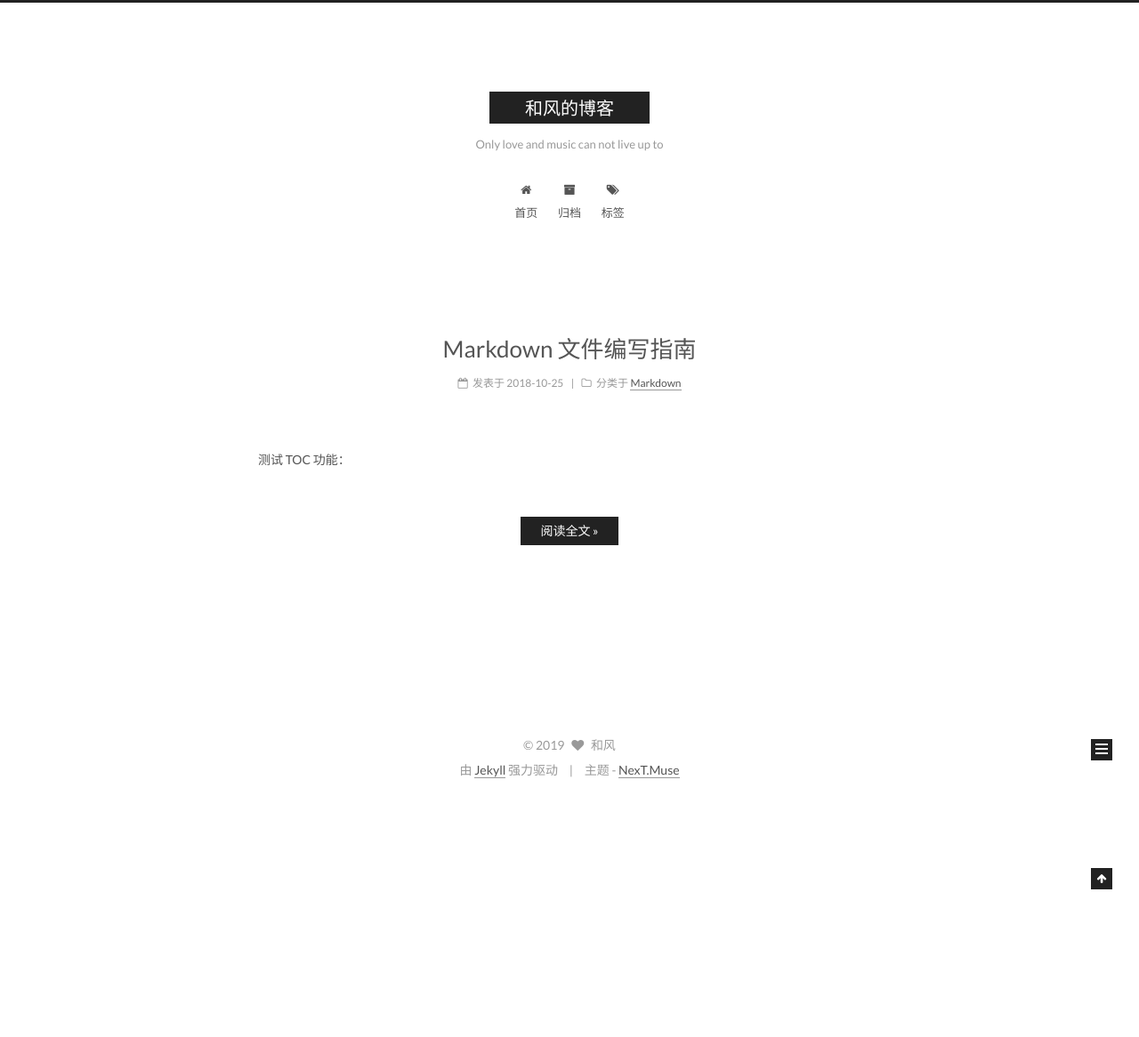
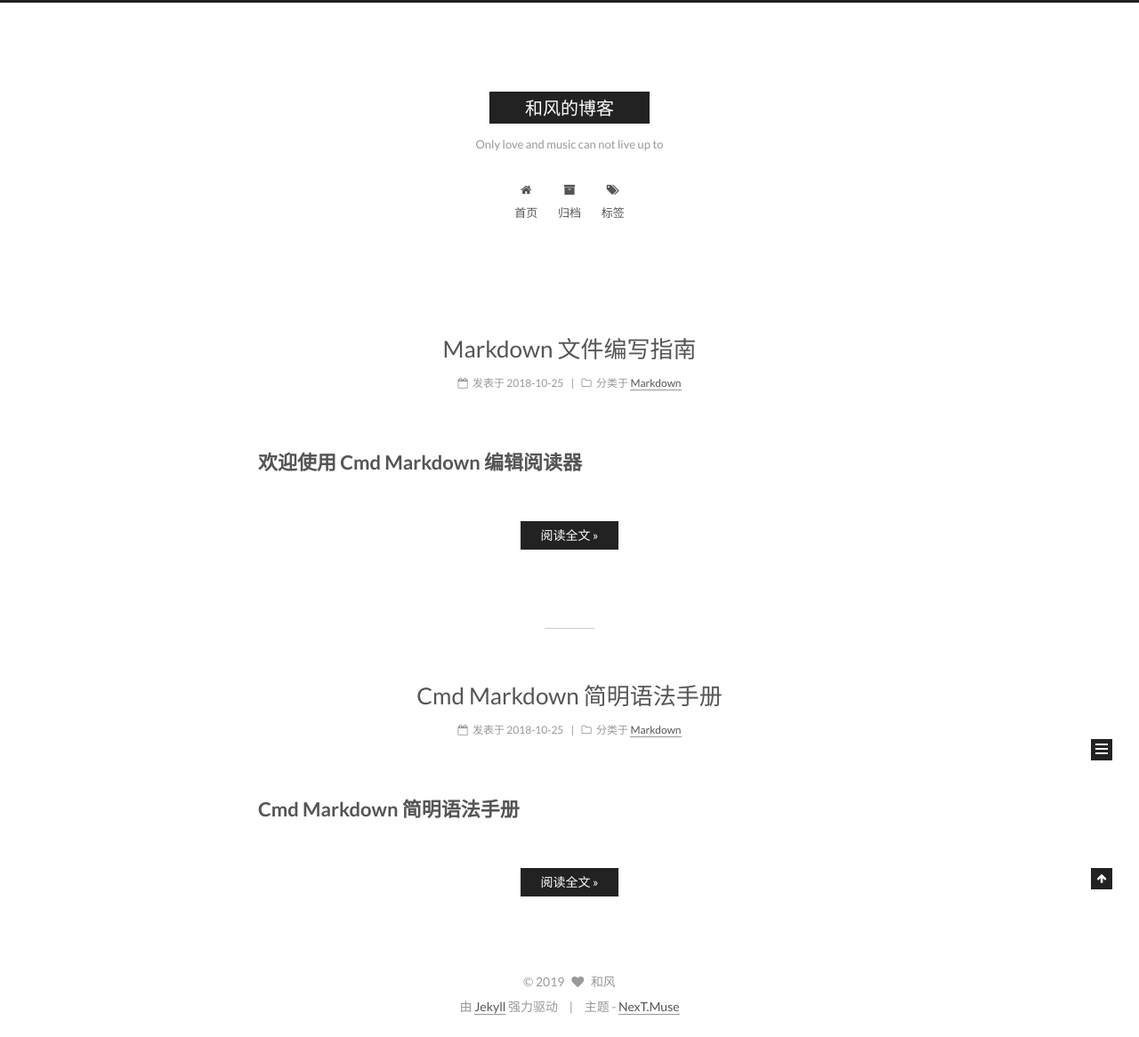
Before and after one commit to hsc2019/hsc.github.io, a Jekyll site: the page built from index.html, in a window 1280 px wide. Shown: the whole page at 89% size. Built offline with Jekyll 4.4.1, drawn with Linux system fonts in a browser that asks for light colours; the list of posts is cut into pages by our own code; comment, search, counter and statistics services are not loaded; before the commit the page ends 900 px from its top, so only the background shows below that; part of the change alters nothing that is shown.

Commit message:
add markdown post as template

````diff
--- a/_config.yml
+++ b/_config.yml
@@ -364,7 +364,7 @@ highlight_theme: normal
 mathjax:
   enable: false
   per_page: false
-  cdn: //cdn.bootcss.com/mathjax/2.7.1/latest.js?config=TeX-AMS-MML_HTMLorMML
+  cdn: //cdn.mathjax.org/mathjax/latest/MathJax.js?config=TeX-AMS-MML_HTMLorMML
 
 # Han Support docs: https://hanzi.pro/
 han: false
--- /dev/null
+++ b/_posts/2018-10-25-markdown-guide.md
@@ -0,0 +1,394 @@
+---
+title: Cmd Markdown 简明语法手册
+date: 2018-10-25 10:14:39
+categories:
+- Markdown
+tags:
+- markdown
+- blog
+---
+
+# Cmd Markdown 简明语法手册
+
+标签： Cmd-Markdown
+
+---
+
+### 1. 斜体和粗体
+
+使用 * 和 ** 表示斜体和粗体。
+
+示例：
+
+这是 *斜体*，这是 **粗体**。
+
+### 2. 分级标题
+
+使用 === 表示一级标题，使用 --- 表示二级标题。
+
+示例：
+
+```
+这是一个一级标题
+============================
+
+这是一个二级标题
+--------------------------------------------------
+
+### 这是一个三级标题
+```
+
+你也可以选择在行首加井号表示不同级别的标题 (H1-H6)，例如：# H1, ## H2, ### H3，#### H4。
+
+### 3. 外链接
+
+使用 \[描述](链接地址) 为文字增加外链接。
+
+示例：
+
+这是去往 [本人博客](http://ghosertblog.github.com) 的链接。
+
+### 4. 无序列表
+
+使用 *，+，- 表示无序列表。
+
+示例：
+
+- 无序列表项 一
+- 无序列表项 二
+- 无序列表项 三
+
+### 5. 有序列表
+
+使用数字和点表示有序列表。
+
+示例：
+
+1. 有序列表项 一
+2. 有序列表项 二
+3. 有序列表项 三
+
+### 6. 文字引用
+
+使用 > 表示文字引用。
+
+示例：
+
+> 野火烧不尽，春风吹又生。
+
+### 7. 行内代码块
+
+使用 \`代码` 表示行内代码块。
+
+示例：
+
+让我们聊聊 `html`。
+
+### 8.  代码块
+
+使用 四个缩进空格 表示代码块。
+
+示例：
+
+    这是一个代码块，此行左侧有四个不可见的空格。
+
+### 9.  插入图像
+
+使用 \!\[描述](图片链接地址) 插入图像。
+
+示例：
+
+![我的头像](https://www.zybuluo.com/static/img/my_head.jpg)
+
+# Cmd Markdown 高阶语法手册
+
+### 1. 内容目录
+
+在段落中填写 `[TOC]` 以显示全文内容的目录结构。
+
+[TOC]
+
+### 2. 标签分类
+
+在编辑区任意行的列首位置输入以下代码给文稿标签：
+
+标签： 数学 英语 Markdown
+
+或者
+
+Tags： 数学 英语 Markdown
+
+### 3. 删除线
+
+使用 ~~ 表示删除线。
+
+~~这是一段错误的文本。~~
+
+### 4. 注脚
+
+使用 [^keyword] 表示注脚。
+
+这是一个注脚[^footnote]的样例。
+
+这是第二个注脚[^footnote2]的样例。
+
+### 5. LaTeX 公式
+
+$ 表示行内公式：
+
+质能守恒方程可以用一个很简洁的方程式 $E=mc^2$ 来表达。
+
+$$ 表示整行公式：
+
+$$\sum_{i=1}^n a_i=0$$
+
+$$f(x_1,x_x,\ldots,x_n) = x_1^2 + x_2^2 + \cdots + x_n^2 $$
+
+$$\sum^{j-1}_{k=0}{\widehat{\gamma}_{kj} z_k}$$
+
+$$
+    \begin{matrix}
+    1 & x & x^2 \\
+    1 & y & y^2 \\
+    1 & z & z^2 \\
+    \end{matrix}
+$$
+
+访问 [MathJax](http://meta.math.stackexchange.com/questions/5020/mathjax-basic-tutorial-and-quick-reference) 参考更多使用方法。
+
+### 6. 加强的代码块
+
+支持四十一种编程语言的语法高亮的显示，行号显示。
+
+非代码示例：
+
+```
+$ sudo apt-get install vim-gnome
+```
+
+Python 示例：
+
+```python
+@requires_authorization
+def somefunc(param1='', param2=0):
+    '''A docstring'''
+    if param1 > param2: # interesting
+        print 'Greater'
+    return (param2 - param1 + 1) or None
+
+class SomeClass:
+    pass
+
+>>> message = '''interpreter
+... prompt'''
+```
+
+JavaScript 示例：
+
+``` javascript
+/**
+* nth element in the fibonacci series.
+* @param n >= 0
+* @return the nth element, >= 0.
+*/
+function fib(n) {
+  var a = 1, b = 1;
+  var tmp;
+  while (--n >= 0) {
+    tmp = a;
+    a += b;
+    b = tmp;
+  }
+  return a;
+}
+
+document.write(fib(10));
+```
+
+### 7. 流程图
+
+#### 示例
+
+```flow
+st=>start: Start:>https://www.zybuluo.com
+io=>inputoutput: verification
+op=>operation: Your Operation
+cond=>condition: Yes or No?
+sub=>subroutine: Your Subroutine
+e=>end
+
+st->io->op->cond
+cond(yes)->e
+cond(no)->sub->io
+```
+
+#### 更多语法参考：[流程图语法参考](http://adrai.github.io/flowchart.js/)
+
+### 8. 序列图
+
+#### 示例 1
+
+```seq
+Alice->Bob: Hello Bob, how are you?
+Note right of Bob: Bob thinks
+Bob-->Alice: I am good thanks!
+```
+
+#### 示例 2
+
+```seq
+Title: Here is a title
+A->B: Normal line
+B-->C: Dashed line
+C->>D: Open arrow
+D-->>A: Dashed open arrow
+```
+
+#### 更多语法参考：[序列图语法参考](http://bramp.github.io/js-sequence-diagrams/)
+
+### 9. 甘特图
+
+甘特图内在思想简单。基本是一条线条图，横轴表示时间，纵轴表示活动（项目），线条表示在整个期间上计划和实际的活动完成情况。它直观地表明任务计划在什么时候进行，及实际进展与计划要求的对比。
+
+```gantt
+    title 项目开发流程
+    section 项目确定
+        需求分析       :a1, 2016-06-22, 3d
+        可行性报告     :after a1, 5d
+        概念验证       : 5d
+    section 项目实施
+        概要设计      :2016-07-05  , 5d
+        详细设计      :2016-07-08, 10d
+        编码          :2016-07-15, 10d
+        测试          :2016-07-22, 5d
+    section 发布验收
+        发布: 2d
+        验收: 3d
+```
+
+#### 更多语法参考：[甘特图语法参考](https://knsv.github.io/mermaid/#gant-diagrams)
+
+### 10. Mermaid 流程图
+
+```graphLR
+    A[Hard edge] -->|Link text| B(Round edge)
+    B --> C{Decision}
+    C -->|One| D[Result one]
+    C -->|Two| E[Result two]
+```
+
+#### 更多语法参考：[Mermaid 流程图语法参考](https://knsv.github.io/mermaid/#flowcharts-basic-syntax)
+
+### 11. Mermaid 序列图
+
+```sequence
+    Alice->John: Hello John, how are you?
+    loop every minute
+        John-->Alice: Great!
+    end
+```
+
+#### 更多语法参考：[Mermaid 序列图语法参考](https://knsv.github.io/mermaid/#sequence-diagrams)
+
+### 12. 表格支持
+
+| 项目        | 价格   |  数量  |
+| --------   | -----:  | :----:  |
+| 计算机     | \$1600 |   5     |
+| 手机        |   \$12   |   12   |
+| 管线        |    \$1    |  234  |
+
+
+### 13. 定义型列表
+
+名词 1
+:   定义 1（左侧有一个可见的冒号和四个不可见的空格）
+
+代码块 2
+:   这是代码块的定义（左侧有一个可见的冒号和四个不可见的空格）
+
+        代码块（左侧有八个不可见的空格）
+
+### 14. Html 标签
+
+本站支持在 Markdown 语法中嵌套 Html 标签，譬如，你可以用 Html 写一个纵跨两行的表格：
+
+    <table>
+        <tr>
+            <th rowspan="2">值班人员</th>
+            <th>星期一</th>
+            <th>星期二</th>
+            <th>星期三</th>
+        </tr>
+        <tr>
+            <td>李强</td>
+            <td>张明</td>
+            <td>王平</td>
+        </tr>
+    </table>
+
+
+<table>
+    <tr>
+        <th rowspan="2">值班人员</th>
+        <th>星期一</th>
+        <th>星期二</th>
+        <th>星期三</th>
+    </tr>
+    <tr>
+        <td>李强</td>
+        <td>张明</td>
+        <td>王平</td>
+    </tr>
+</table>
+
+### 15. 内嵌图标
+
+本站的图标系统对外开放，在文档中输入
+
+    <i class="icon-weibo"></i>
+
+即显示微博的图标： <i class="icon-weibo icon-2x"></i>
+
+替换 上述 `i 标签` 内的 `icon-weibo` 以显示不同的图标，例如：
+
+    <i class="icon-renren"></i>
+
+即显示人人的图标： <i class="icon-renren icon-2x"></i>
+
+更多的图标和玩法可以参看 [font-awesome](http://fortawesome.github.io/Font-Awesome/3.2.1/icons/) 官方网站。
+
+### 16. 待办事宜 Todo 列表
+
+使用带有 [ ] 或 [x] （未完成或已完成）项的列表语法撰写一个待办事宜列表，并且支持子列表嵌套以及混用Markdown语法，例如：
+
+    - [ ] **Cmd Markdown 开发**
+        - [ ] 改进 Cmd 渲染算法，使用局部渲染技术提高渲染效率
+        - [ ] 支持以 PDF 格式导出文稿
+        - [x] 新增Todo列表功能 [语法参考](https://github.com/blog/1375-task-lists-in-gfm-issues-pulls-comments)
+        - [x] 改进 LaTex 功能
+            - [x] 修复 LaTex 公式渲染问题
+            - [x] 新增 LaTex 公式编号功能 [语法参考](http://docs.mathjax.org/en/latest/tex.html#tex-eq-numbers)
+    - [ ] **七月旅行准备**
+        - [ ] 准备邮轮上需要携带的物品
+        - [ ] 浏览日本免税店的物品
+        - [x] 购买蓝宝石公主号七月一日的船票
+
+对应显示如下待办事宜 Todo 列表：
+
+- [ ] **Cmd Markdown 开发**
+    - [ ] 改进 Cmd 渲染算法，使用局部渲染技术提高渲染效率
+    - [ ] 支持以 PDF 格式导出文稿
+    - [x] 新增Todo列表功能 [语法参考](https://github.com/blog/1375-task-lists-in-gfm-issues-pulls-comments)
+    - [x] 改进 LaTex 功能
+        - [x] 修复 LaTex 公式渲染问题
+        - [x] 新增 LaTex 公式编号功能 [语法参考](http://docs.mathjax.org/en/latest/tex.html#tex-eq-numbers)
+- [ ] **七月旅行准备**
+    - [ ] 准备邮轮上需要携带的物品
+    - [ ] 浏览日本免税店的物品
+    - [x] 购买蓝宝石公主号七月一日的船票
+
+
+[^footnote]: 这是一个 *注脚* 的 **文本**。
+
+[^footnote2]: 这是另一个 *注脚* 的 **文本**。
--- /dev/null
+++ b/_posts/2018-10-25-markdown-template.md
@@ -0,0 +1,202 @@
+---
+title: Markdown 文件编写指南
+date: 2018-10-25 10:14:39
+categories:
+- Markdown
+tags:
+- markdown
+- blog
+---
+
+# 欢迎使用 Cmd Markdown 编辑阅读器
+
+------
+
+我们理解您需要更便捷更高效的工具记录思想，整理笔记、知识，并将其中承载的价值传播给他人，**Cmd Markdown** 是我们给出的答案 —— 我们为记录思想和分享知识提供更专业的工具。 您可以使用 Cmd Markdown：
+
+> * 整理知识，学习笔记
+> * 发布日记，杂文，所见所想
+> * 撰写发布技术文稿（代码支持）
+> * 撰写发布学术论文（LaTeX 公式支持）
+
+![cmd-markdown-logo](https://www.zybuluo.com/static/img/logo.png)
+
+除了您现在看到的这个 Cmd Markdown 在线版本，您还可以前往以下网址下载：
+
+### [Windows/Mac/Linux 全平台客户端](https://www.zybuluo.com/cmd/)
+
+> 请保留此份 Cmd Markdown 的欢迎稿兼使用说明，如需撰写新稿件，点击顶部工具栏右侧的 <i class="icon-file"></i> **新文稿** 或者使用快捷键 `Ctrl+Alt+N`。
+
+------
+
+## 什么是 Markdown
+
+Markdown 是一种方便记忆、书写的纯文本标记语言，用户可以使用这些标记符号以最小的输入代价生成极富表现力的文档：譬如您正在阅读的这份文档。它使用简单的符号标记不同的标题，分割不同的段落，**粗体** 或者 *斜体* 某些文字，更棒的是，它还可以
+
+### 1. 制作一份待办事宜 [Todo 列表](https://www.zybuluo.com/mdeditor?url=https://www.zybuluo.com/static/editor/md-help.markdown#13-待办事宜-todo-列表)
+
+- [ ] 支持以 PDF 格式导出文稿
+- [ ] 改进 Cmd 渲染算法，使用局部渲染技术提高渲染效率
+- [x] 新增 Todo 列表功能
+- [x] 修复 LaTex 公式渲染问题
+- [x] 新增 LaTex 公式编号功能
+
+### 2. 书写一个质能守恒公式[^LaTeX]
+
+$$E=mc^2$$
+
+### 3. 高亮一段代码[^code]
+
+```python
+@requires_authorization
+class SomeClass:
+    pass
+
+if __name__ == '__main__':
+    # A comment
+    print 'hello world'
+```
+
+### 4. 高效绘制 [流程图](https://www.zybuluo.com/mdeditor?url=https://www.zybuluo.com/static/editor/md-help.markdown#7-流程图)
+
+```flow
+st=>start: Start
+op=>operation: Your Operation
+cond=>condition: Yes or No?
+e=>end
+
+st->op->cond
+cond(yes)->e
+cond(no)->op
+```
+
+### 5. 高效绘制 [序列图](https://www.zybuluo.com/mdeditor?url=https://www.zybuluo.com/static/editor/md-help.markdown#8-序列图)
+
+```seq
+Alice->Bob: Hello Bob, how are you?
+Note right of Bob: Bob thinks
+Bob-->Alice: I am good thanks!
+```
+
+### 6. 高效绘制 [甘特图](https://www.zybuluo.com/mdeditor?url=https://www.zybuluo.com/static/editor/md-help.markdown#9-甘特图)
+
+```gantt
+    title 项目开发流程
+    section 项目确定
+        需求分析       :a1, 2016-06-22, 3d
+        可行性报告     :after a1, 5d
+        概念验证       : 5d
+    section 项目实施
+        概要设计      :2016-07-05  , 5d
+        详细设计      :2016-07-08, 10d
+        编码          :2016-07-15, 10d
+        测试          :2016-07-22, 5d
+    section 发布验收
+        发布: 2d
+        验收: 3d
+```
+
+### 7. 绘制表格
+
+| 项目        | 价格   |  数量  |
+| --------   | -----:  | :----:  |
+| 计算机     | \$1600 |   5     |
+| 手机        |   \$12   |   12   |
+| 管线        |    \$1    |  234  |
+
+### 8. 更详细语法说明
+
+想要查看更详细的语法说明，可以参考我们准备的 [Cmd Markdown 简明语法手册][1]，进阶用户可以参考 [Cmd Markdown 高阶语法手册][2] 了解更多高级功能。
+
+总而言之，不同于其它 *所见即所得* 的编辑器：你只需使用键盘专注于书写文本内容，就可以生成印刷级的排版格式，省却在键盘和工具栏之间来回切换，调整内容和格式的麻烦。**Markdown 在流畅的书写和印刷级的阅读体验之间找到了平衡。** 目前它已经成为世界上最大的技术分享网站 GitHub 和 技术问答网站 StackOverFlow 的御用书写格式。
+
+---
+
+## 什么是 Cmd Markdown
+
+您可以使用很多工具书写 Markdown，但是 Cmd Markdown 是这个星球上我们已知的、最好的 Markdown 工具——没有之一 ：）因为深信文字的力量，所以我们和你一样，对流畅书写，分享思想和知识，以及阅读体验有极致的追求，我们把对于这些诉求的回应整合在 Cmd Markdown，并且一次，两次，三次，乃至无数次地提升这个工具的体验，最终将它演化成一个 **编辑/发布/阅读** Markdown 的在线平台——您可以在任何地方，任何系统/设备上管理这里的文字。
+
+### 1. 实时同步预览
+
+我们将 Cmd Markdown 的主界面一分为二，左边为**编辑区**，右边为**预览区**，在编辑区的操作会实时地渲染到预览区方便查看最终的版面效果，并且如果你在其中一个区拖动滚动条，我们有一个巧妙的算法把另一个区的滚动条同步到等价的位置，超酷！
+
+### 2. 编辑工具栏
+
+也许您还是一个 Markdown 语法的新手，在您完全熟悉它之前，我们在 **编辑区** 的顶部放置了一个如下图所示的工具栏，您可以使用鼠标在工具栏上调整格式，不过我们仍旧鼓励你使用键盘标记格式，提高书写的流畅度。
+
+![tool-editor](https://www.zybuluo.com/static/img/toolbar-editor.png)
+
+### 3. 编辑模式
+
+完全心无旁骛的方式编辑文字：点击 **编辑工具栏** 最右侧的拉伸按钮或者按下 `Ctrl + M`，将 Cmd Markdown 切换到独立的编辑模式，这是一个极度简洁的写作环境，所有可能会引起分心的元素都已经被挪除，超清爽！
+
+### 4. 实时的云端文稿
+
+为了保障数据安全，Cmd Markdown 会将您每一次击键的内容保存至云端，同时在 **编辑工具栏** 的最右侧提示 `已保存` 的字样。无需担心浏览器崩溃，机器掉电或者地震，海啸——在编辑的过程中随时关闭浏览器或者机器，下一次回到 Cmd Markdown 的时候继续写作。
+
+### 5. 离线模式
+
+在网络环境不稳定的情况下记录文字一样很安全！在您写作的时候，如果电脑突然失去网络连接，Cmd Markdown 会智能切换至离线模式，将您后续键入的文字保存在本地，直到网络恢复再将他们传送至云端，即使在网络恢复前关闭浏览器或者电脑，一样没有问题，等到下次开启 Cmd Markdown 的时候，她会提醒您将离线保存的文字传送至云端。简而言之，我们尽最大的努力保障您文字的安全。
+
+### 6. 管理工具栏
+
+为了便于管理您的文稿，在 **预览区** 的顶部放置了如下所示的 **管理工具栏**：
+
+![tool-manager](https://www.zybuluo.com/static/img/toolbar-manager.jpg)
+
+通过管理工具栏可以：
+
+<i class="icon-share"></i> 发布：将当前的文稿生成固定链接，在网络上发布，分享
+<i class="icon-file"></i> 新建：开始撰写一篇新的文稿
+<i class="icon-trash"></i> 删除：删除当前的文稿
+<i class="icon-cloud"></i> 导出：将当前的文稿转化为 Markdown 文本或者 Html 格式，并导出到本地
+<i class="icon-reorder"></i> 列表：所有新增和过往的文稿都可以在这里查看、操作
+<i class="icon-pencil"></i> 模式：切换 普通/Vim/Emacs 编辑模式
+
+### 7. 阅读工具栏
+
+![tool-manager](https://www.zybuluo.com/static/img/toolbar-reader.jpg)
+
+通过 **预览区** 右上角的 **阅读工具栏**，可以查看当前文稿的目录并增强阅读体验。
+
+工具栏上的五个图标依次为：
+
+<i class="icon-list"></i> 目录：快速导航当前文稿的目录结构以跳转到感兴趣的段落
+<i class="icon-chevron-sign-left"></i> 视图：互换左边编辑区和右边预览区的位置
+<i class="icon-adjust"></i> 主题：内置了黑白两种模式的主题，试试 **黑色主题**，超炫！
+<i class="icon-desktop"></i> 阅读：心无旁骛的阅读模式提供超一流的阅读体验
+<i class="icon-fullscreen"></i> 全屏：简洁，简洁，再简洁，一个完全沉浸式的写作和阅读环境
+
+### 8. 阅读模式
+
+在 **阅读工具栏** 点击 <i class="icon-desktop"></i> 或者按下 `Ctrl+Alt+M` 随即进入独立的阅读模式界面，我们在版面渲染上的每一个细节：字体，字号，行间距，前背景色都倾注了大量的时间，努力提升阅读的体验和品质。
+
+### 9. 标签、分类和搜索
+
+在编辑区任意行首位置输入以下格式的文字可以标签当前文档：
+
+标签： 未分类
+
+标签以后的文稿在【文件列表】（Ctrl+Alt+F）里会按照标签分类，用户可以同时使用键盘或者鼠标浏览查看，或者在【文件列表】的搜索文本框内搜索标题关键字过滤文稿，如下图所示：
+
+![file-list](https://www.zybuluo.com/static/img/file-list.png)
+
+### 10. 文稿发布和分享
+
+在您使用 Cmd Markdown 记录，创作，整理，阅读文稿的同时，我们不仅希望它是一个有力的工具，更希望您的思想和知识通过这个平台，连同优质的阅读体验，将他们分享给有相同志趣的人，进而鼓励更多的人来到这里记录分享他们的思想和知识，尝试点击 <i class="icon-share"></i> (Ctrl+Alt+P) 发布这份文档给好友吧！
+
+------
+
+再一次感谢您花费时间阅读这份欢迎稿，点击 <i class="icon-file"></i> (Ctrl+Alt+N) 开始撰写新的文稿吧！祝您在这里记录、阅读、分享愉快！
+
+作者 [@ghosert][3]
+2016 年 07月 07日
+
+[^LaTeX]: 支持 **LaTeX** 编辑显示支持，例如：$\sum_{i=1}^n a_i=0$， 访问 [MathJax][4] 参考更多使用方法。
+
+[^code]: 代码高亮功能支持包括 Java, Python, JavaScript 在内的，**四十一**种主流编程语言。
+
+[1]: https://www.zybuluo.com/mdeditor?url=https://www.zybuluo.com/static/editor/md-help.markdown
+[2]: https://www.zybuluo.com/mdeditor?url=https://www.zybuluo.com/static/editor/md-help.markdown#cmd-markdown-高阶语法手册
+[3]: http://weibo.com/ghosert
+[4]: http://meta.math.stackexchange.com/questions/5020/mathjax-basic-tutorial-and-quick-reference
--- a/_posts/2018-10-25-markdown.md
+++ /dev/null
@@ -1,90 +0,0 @@
----
-title: Markdown 文件编写指南
-date: 2018-10-25 10:14:39
-categories:
-- Markdown
-tags:
-- markdown
----
-
-测试 TOC 功能：
-
-* TOC
-{:toc}
-
-[TOC]
-
-# first
-## second
-### third
-#### fourth
-##### fifth
-###### sixth
-
-## 粗体
-
-hello **world**
-
-nihao *斜体*
-
-__下划线__
-
-## 表格
-
-| 1   | 2   | 3   |
-| --- | --- | --- |
-| aa  | bb  | cc  |
-| AA  | BB  | CC  |
-
-## code
-
-```php
-<?php
-echo 'hello world!'
-?>
-```
-
-~~~ ruby
-def what?
-  42
-end
-~~~
-
-```javascript
-var s = "JavaScript syntax highlighting";
-alert(s);
-```
-
-```python
-s = "Python syntax highlighting"
-print s
-```
-
-```
-No language indicated, so no syntax highlighting.
-But let's throw in a <b>tag</b>.
-```
-
-## 图片
-
-![img](http://jekyllthemes.org/thumbnails/clean-blog.png)
-
-## 链接
-
-[跳转百度页面](http://www.baidu.com)
-
-## 无序列表
-
-- aaaa
-- bbbbb
-- cccc
-
-## 有序列表
-
-1. 第一步。。。
-2. 第二步。。。
-3. 第三部。。。
-
-## 内联代码
-
-输入代码 `ps aux|grep redis` 查看 redis 进程
````
